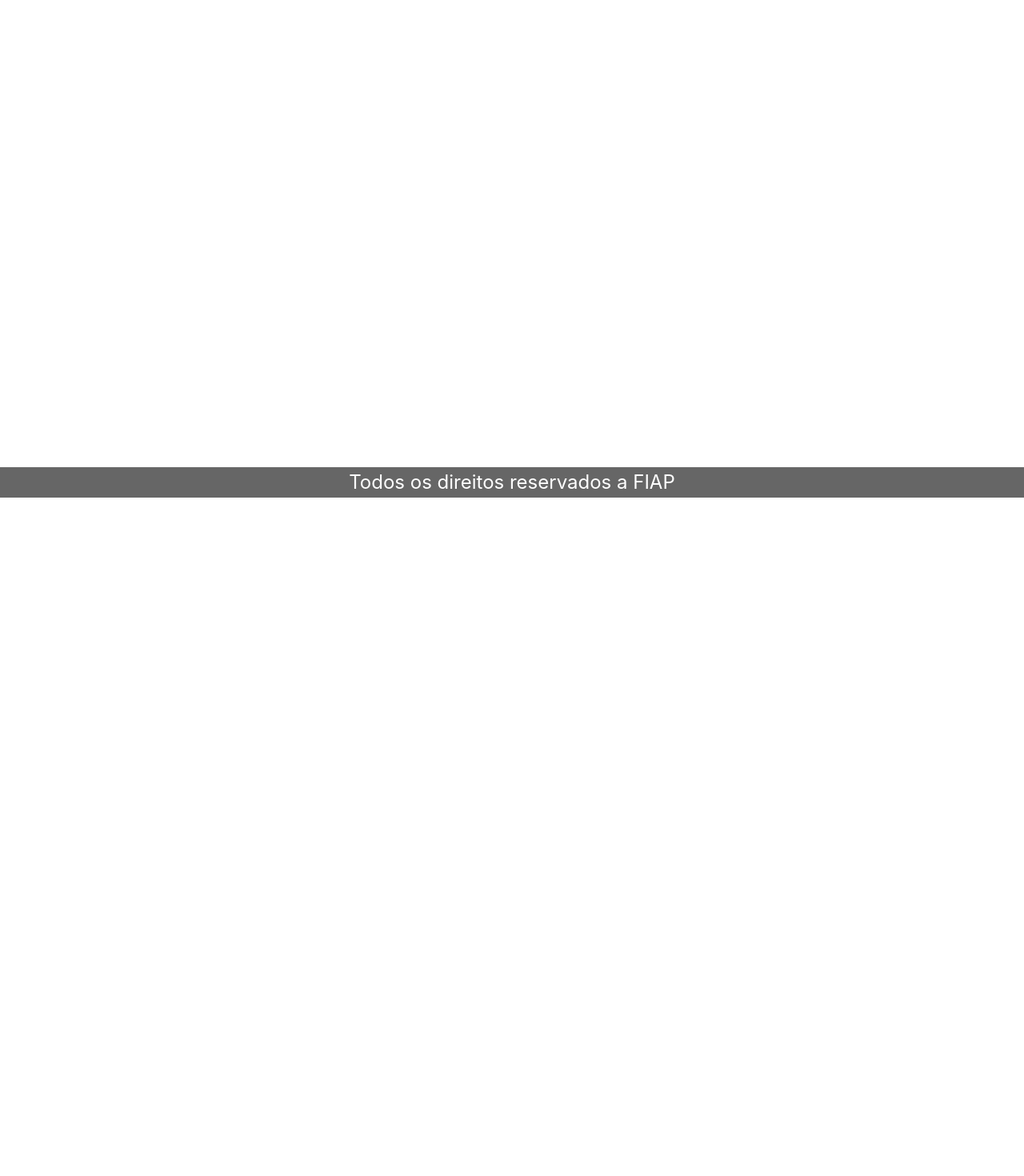
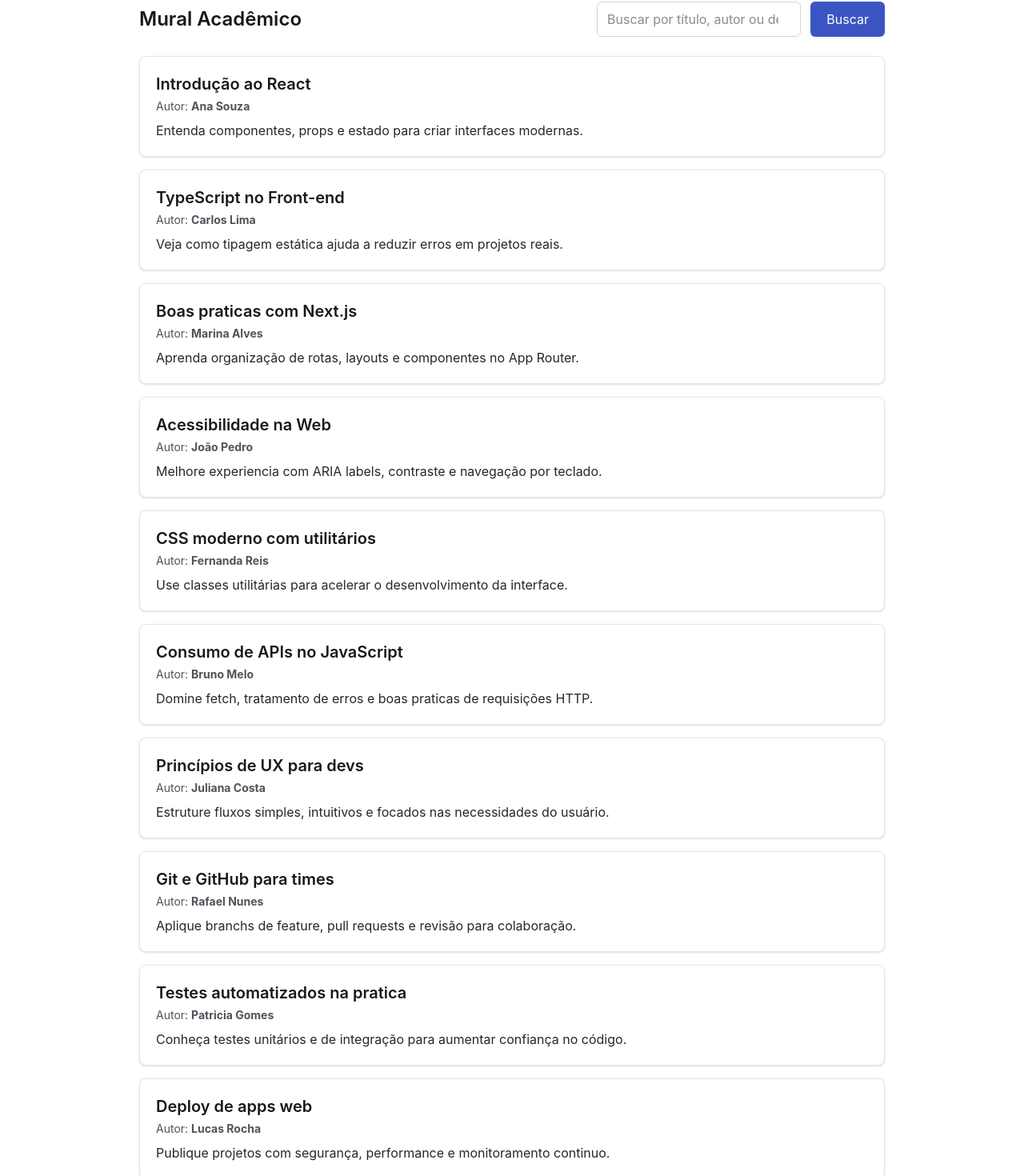
Before and after one commit to Parolina72/projeto-fiap, a Next.js app in the folder learn-io/: page / in a window 1280 px wide. Shown: the part 178-1648 px from the top of the page at 80% size. Before the commit the page ends 800 px from the top, so only its background shows below. Built offline with nearby package versions, Linux system fonts and the light colour scheme.

Commit message:
feat: create home page

```diff
--- a/learn-io/src/app/page.tsx
+++ b/learn-io/src/app/page.tsx
@@ -1,3 +1,63 @@
-export default function Home() {
-  return <main />;
+import { posts } from "@/shared/data/posts";
+
+type HomePageProps = {
+  searchParams?: Promise<{
+    q?: string;
+  }>;
+};
+
+export default async function Home({ searchParams }: HomePageProps) {
+  const query = ((await searchParams)?.q ?? "").trim().toLowerCase();
+
+  const filteredPosts = posts.filter((post) => {
+    if (!query) {
+      return true;
+    }
+
+    return [post.title, post.body, post.author].some((field) => field.toLowerCase().includes(query));
+  });
+
+  return (
+    <main className="mx-auto w-full max-w-[980px] px-6 py-8">
+      <section className="mb-6">
+        <div className="mb-3 flex flex-col gap-3 sm:flex-row sm:items-center sm:justify-between">
+          <h2 className="m-0 text-2xl font-semibold">Mural Acadêmico</h2>
+          <form action="/" className="flex flex-col gap-3 sm:w-[360px] sm:flex-row">
+            <input
+              type="search"
+              name="q"
+              defaultValue={query}
+              placeholder="Buscar por título, autor ou descrição"
+              aria-label="Buscar posts"
+              className="h-11 w-full rounded-md border border-zinc-300 bg-white px-3 text-base text-zinc-900 outline-none focus:border-background-azul-real-vibrante"
+            />
+            <button
+              type="submit"
+              className="h-11 rounded-md bg-background-azul-real-vibrante px-5 text-white transition-opacity hover:opacity-90 sm:w-auto"
+            >
+              Buscar
+            </button>
+          </form>
+        </div>
+      </section>
+
+      <section aria-live="polite" aria-label="Resultados da busca">
+        {filteredPosts.length === 0 ? (
+          <p className="text-zinc-700">Nenhum post encontrado para a busca informada.</p>
+        ) : (
+          <ul className="m-0 list-none space-y-4 p-0">
+            {filteredPosts.map((post) => (
+              <li key={post.id} className="rounded-lg border border-zinc-200 bg-white p-5 shadow-sm">
+                <h3 className="m-0 text-xl font-semibold text-zinc-900">{post.title}</h3>
+                <p className="mb-2 mt-1 text-sm text-zinc-600">
+                  Autor: <strong>{post.author}</strong>
+                </p>
+                <p className="m-0 text-base text-zinc-800">{post.body}</p>
+              </li>
+            ))}
+          </ul>
+        )}
+      </section>
+    </main>
+  );
 }
--- a/learn-io/src/shared/components/footer/Footer.tsx
+++ b/learn-io/src/shared/components/footer/Footer.tsx
@@ -3,7 +3,7 @@
 export function Footer() {
   return (
     <footer className='flex items-center justify-center min-h-[38px] bg-background-cinza w-[100%]'>
-      <p className='m-0 m-[0] text-white text-2xl'>Todos os direitos reservados a FIAP</p>
+      <p className='m-0 text-sm text-white/90'>Todos os direitos reservados a FIAP</p>
     </footer>
   );
 }
--- a/learn-io/src/shared/components/header/Header.tsx
+++ b/learn-io/src/shared/components/header/Header.tsx
@@ -16,6 +16,9 @@ export function Header({ title = "Learn.io" }: HeaderProps) {
           <a href="#" className='text-white cursor-pointer text-[0.95rem] leading-none no-underline'>
             Administrativo
           </a>
+          <button type='button' className='ml-auto rounded-md border border-white/30 px-4 py-2 text-white text-[0.95rem] leading-none hover:bg-white/10'>
+            Login
+          </button>
         </div>
       </nav>
     </header>
--- /dev/null
+++ b/learn-io/src/shared/data/posts.ts
@@ -0,0 +1,69 @@
+export type Post = {
+  id: number;
+  title: string;
+  author: string;
+  body: string;
+};
+
+export const posts: Post[] = [
+  {
+    id: 1,
+    title: "Introdução ao React",
+    author: "Ana Souza",
+    body: "Entenda componentes, props e estado para criar interfaces modernas.",
+  },
+  {
+    id: 2,
+    title: "TypeScript no Front-end",
+    author: "Carlos Lima",
+    body: "Veja como tipagem estática ajuda a reduzir erros em projetos reais.",
+  },
+  {
+    id: 3,
+    title: "Boas praticas com Next.js",
+    author: "Marina Alves",
+    body: "Aprenda organização de rotas, layouts e componentes no App Router.",
+  },
+  {
+    id: 4,
+    title: "Acessibilidade na Web",
+    author: "João Pedro",
+    body: "Melhore experiencia com ARIA labels, contraste e navegação por teclado.",
+  },
+  {
+    id: 5,
+    title: "CSS moderno com utilitários",
+    author: "Fernanda Reis",
+    body: "Use classes utilitárias para acelerar o desenvolvimento da interface.",
+  },
+  {
+    id: 6,
+    title: "Consumo de APIs no JavaScript",
+    author: "Bruno Melo",
+    body: "Domine fetch, tratamento de erros e boas praticas de requisições HTTP.",
+  },
+  {
+    id: 7,
+    title: "Princípios de UX para devs",
+    author: "Juliana Costa",
+    body: "Estruture fluxos simples, intuitivos e focados nas necessidades do usuário.",
+  },
+  {
+    id: 8,
+    title: "Git e GitHub para times",
+    author: "Rafael Nunes",
+    body: "Aplique branchs de feature, pull requests e revisão para colaboração.",
+  },
+  {
+    id: 9,
+    title: "Testes automatizados na pratica",
+    author: "Patricia Gomes",
+    body: "Conheça testes unitários e de integração para aumentar confiança no código.",
+  },
+  {
+    id: 10,
+    title: "Deploy de apps web",
+    author: "Lucas Rocha",
+    body: "Publique projetos com segurança, performance e monitoramento continuo.",
+  },
+];
```
